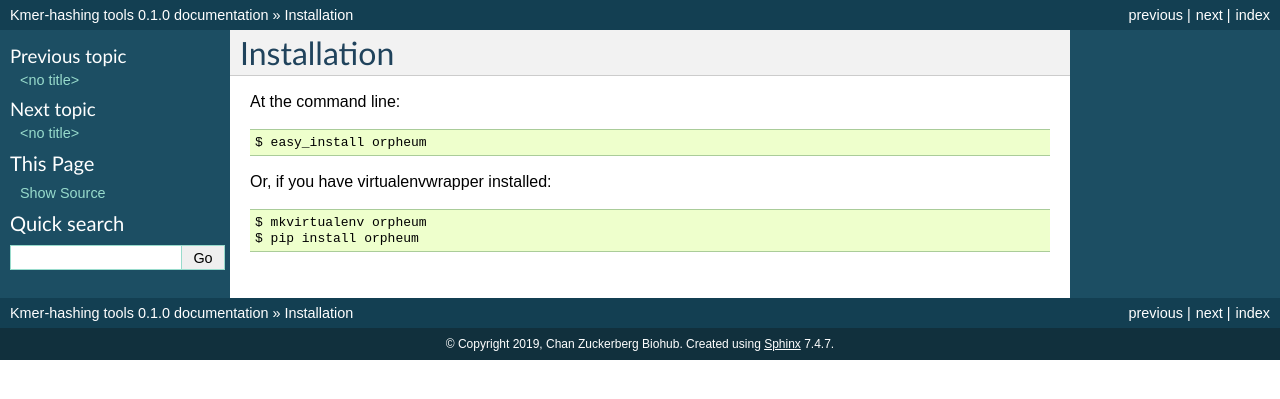
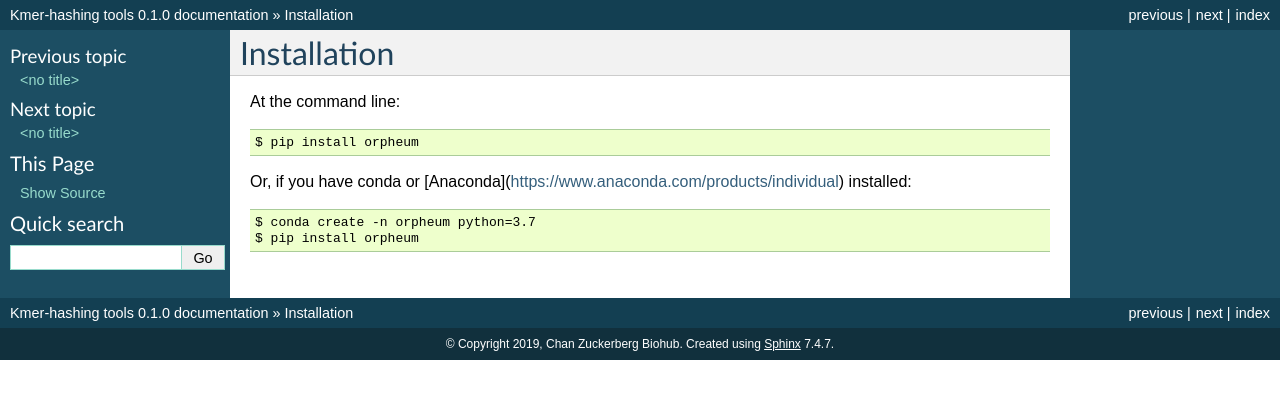
Before and after one commit to czbiohub-sf/orpheum, a Sphinx documentation site: the page built from docs/installation.rst, in a window 1280 px wide. Shown: the top 399 px of the page. Built offline with Sphinx 7.4.7, drawn with Linux system fonts in a browser that asks for light colours; pages that are not in the unit, such as notebooks, are missing from menus.

Commit message:
Update installation.rst

```diff
--- a/docs/installation.rst
+++ b/docs/installation.rst
@@ -4,9 +4,9 @@ Installation
 
 At the command line::
 
-    $ easy_install orpheum
+    $ pip install orpheum
 
-Or, if you have virtualenvwrapper installed::
+Or, if you have conda or [Anaconda](https://www.anaconda.com/products/individual) installed::
 
-    $ mkvirtualenv orpheum
+    $ conda create -n orpheum python=3.7
     $ pip install orpheum
```
